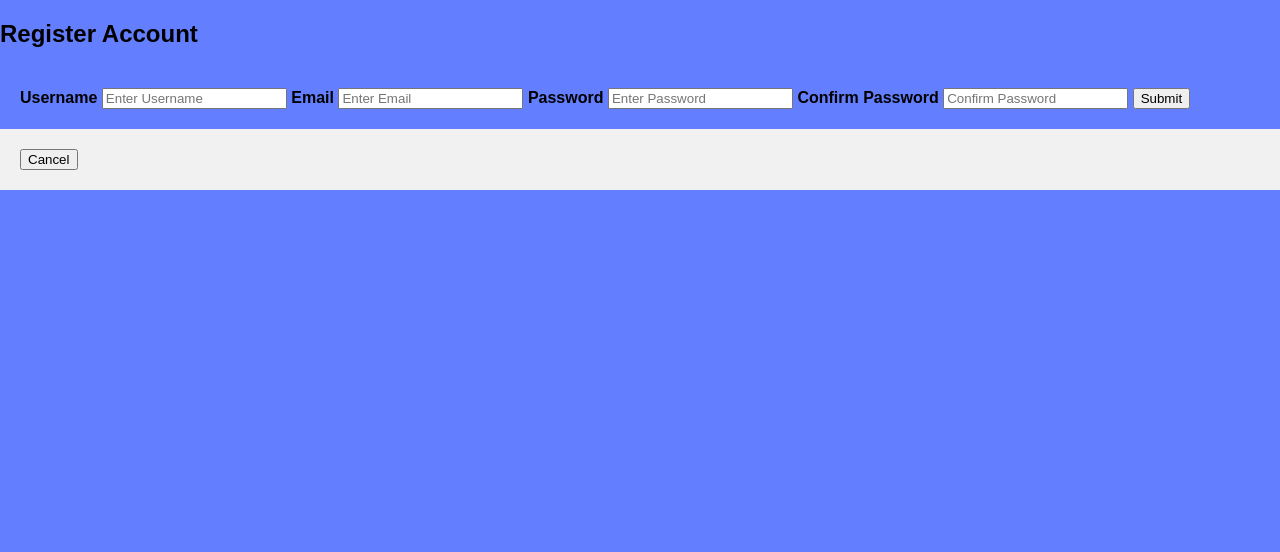
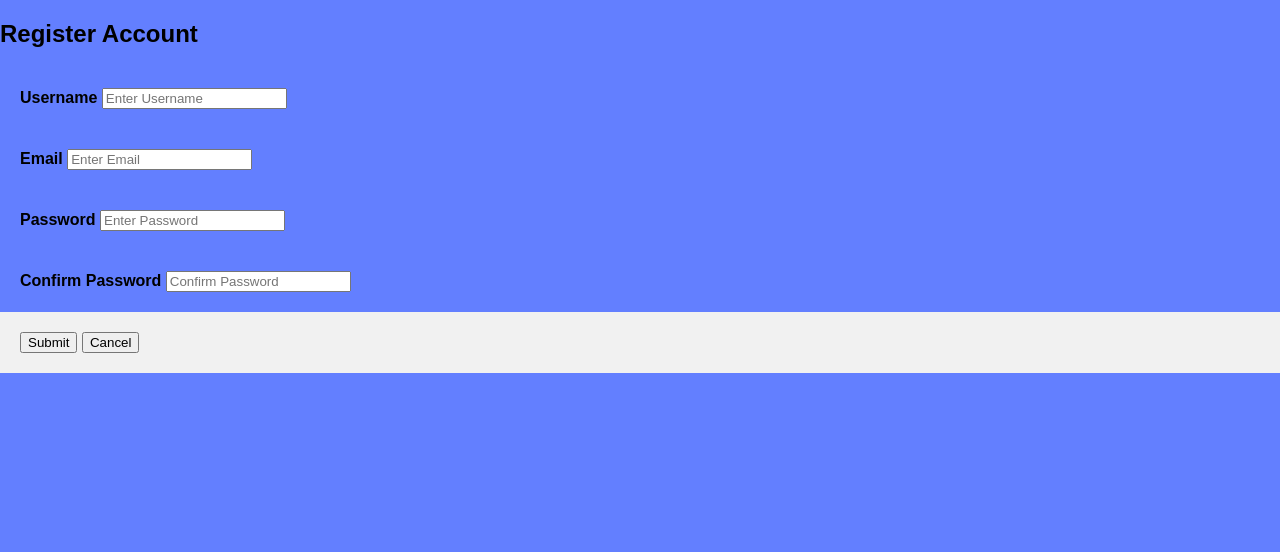
Before and after one commit to sagedemage/rabbitmqphp, a PHP site: page /registerAcct.php in a window 1280 px wide. Shown: the part 116-668 px from the top of the page. Run offline with PHP 8.4, Linux system fonts and the light colour scheme.

Commit message:
Updated registerAcct.php

```diff
--- a/electrik/registerAcct.php
+++ b/electrik/registerAcct.php
@@ -1,45 +1,48 @@
 <!DOCTYPE html>
 <html lang="en">
+
 <head>
     <meta name="viewport" content="width=device-width, initial-scale=1">
     <link rel="stylesheet" href="style.css">
-
 </head>
 
 <body>
-
 
     <?php include('navbar.php'); ?>
 
     <h2>Register Account</h2>
 
-		<form action="/register.php" method="post" accept-charset="utf-8"> <!--route to validateLogin.php for checking-->
-			<div class="container">
+    <form action="/register.php" method="post" accept-charset="utf-8">
+        <!-- Route to validateLogin.php for checking -->
+
+        <div class="container form-group">
             <label for="id"><b>Username</b></label>
             <input id="id" type="text" placeholder="Enter Username" name="id" required>
+        </div>
 
+        <div class="container form-group">
             <label for="email"><b>Email</b></label>
             <input id="email" type="text" placeholder="Enter Email" name="email" required>
+        </div>
 
+        <div class="container form-group">
             <label for="pwd"><b>Password</b></label>
             <input id="pwd" type="password" placeholder="Enter Password" name="pwd" required>
+        </div>
 
+        <div class="container form-group">
             <label for="cfrmpwd"><b>Confirm Password</b></label>
             <input id="cfrmpwd" type="password" placeholder="Confirm Password" name="cfrmpwd" required>
-
-				<button type="submit" name="confirm">Submit</button>
         </div>
 
         <div class="container" style="background-color:#f1f1f1">
+            <button type="submit" name="confirm">Submit</button>
             <button type="button" class="cancelbtn" onclick="window.location.href='./index.php'">Cancel</button>
+        </div>
 
-
-
-</div>
     </form>
-
-
 
     <?php include('footer.php'); ?>
 </body>
+
 </html>
```
Lines whose indentation alone changed are shown as unchanged.
